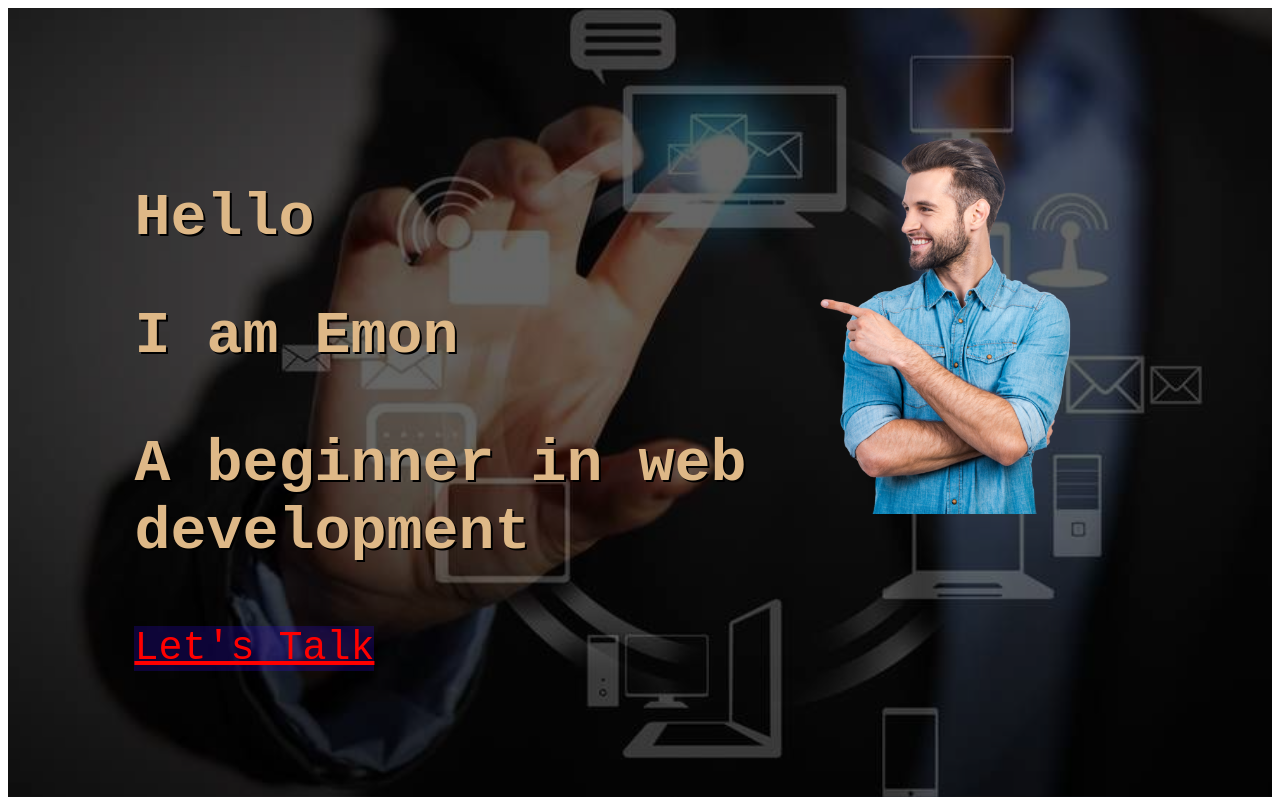
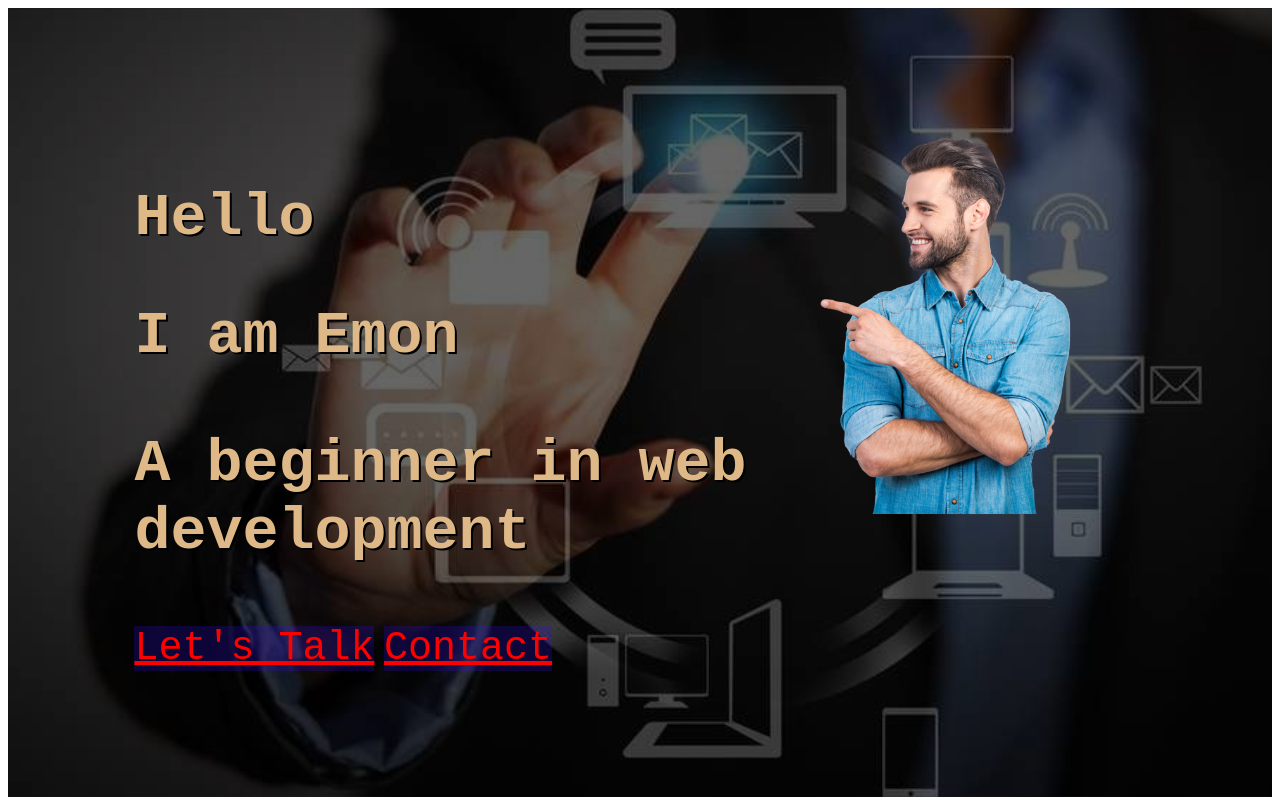
Before and after one commit to mdemonchowdhury17/new-website, a plain HTML site: page index.html in a window 1280 px wide. Shown: the top 800 px of the page. Drawn offline with Linux system fonts and the light colour scheme.

Commit message:
2nd update 31 aug

```diff
--- a/index.html
+++ b/index.html
@@ -17,6 +17,7 @@
             <h1 class="text-top">I am Emon</h1>
             <h3 class="text-top">A beginner in web development</h3>
             <a class="link" href="#">Let's Talk</a>
+            <a class="link" href="#">Contact</a>
         </div>
 
         <div class="half-width">
```
